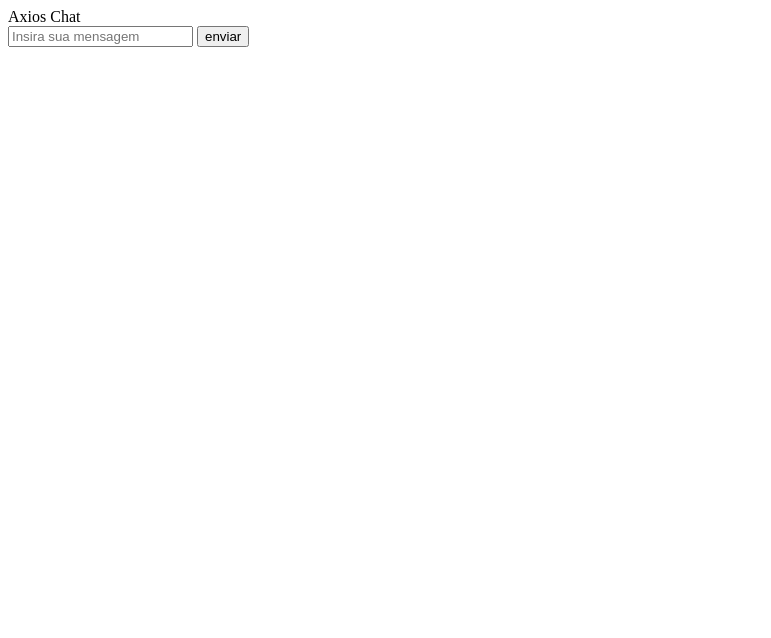
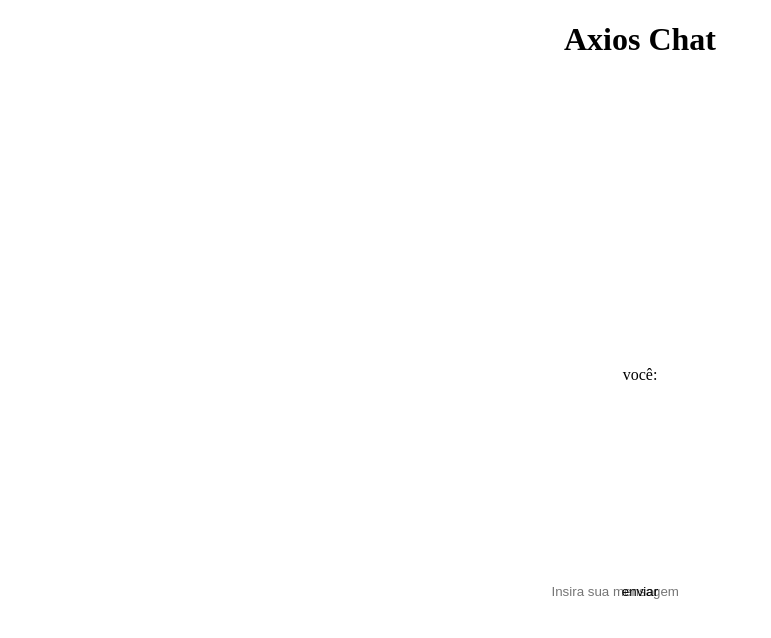
Before and after one commit to Juanf3rnandes/AxiosChat, a website: page public/index.html in a window 1280 px wide. Both pictures are taken after a click on the button "enviar". Shown: the whole page, without its empty margins (0-771 px from the left). Drawn offline with nearby package versions, Linux system fonts and the light colour scheme; no server answers.

Commit message:
funcional version

```diff
--- a/public/SocketFront.js
+++ /dev/null
@@ -1,10 +0,0 @@
-const server = io()
-
-const SendMessage = (ValorMensagem, BotaoEnviar) => {
-    BotaoEnviar.addEventListener("click", function(e) {
-        e.preventDefault()
-        server.emit("SendMessage", (ValorMensagem))
-        console.log(MessageValue)
-    })
-
-}
--- a/public/index.html
+++ b/public/index.html
@@ -7,34 +7,43 @@
     <meta name="viewport" content="width=device-width, initial-scale=1.0">
     <script src="https://cdnjs.cloudflare.com/ajax/libs/socket.io/4.5.4/socket.io.js" integrity="sha512-YeeA/Qxn5hYdkukScTCNNOhTrv1C2RubAGButJ1rmgQwZf/HdRaCGl+JAVkqsqaNRaYNHdheiuKKuPf9mDcqKg==" crossorigin="anonymous" referrerpolicy="no-referrer"></script>
     <script src="https://code.jquery.com/jquery-3.6.3.min.js" integrity="sha256-pvPw+upLPUjgMXY0G+8O0xUf+/Im1MZjXxxgOcBQBXU=" crossorigin="anonymous"></script>
-    <script src="./SocketFront.js"></script>
+    <link rel="stylesheet" href="./style/index.css">
 
     <title>Axios chat</title>
 </head>
 
-<body>
+<header>
+    <h1>Axios Chat</h1>
+</header>
 
-    <head class="titulo_cabecalho">Axios Chat</head>
-    <div class="fieldMessage">
-        <input type="text" name="" id="message" placeholder="Insira sua mensagem">
-        <button type="submit" id="enviar">enviar</button>
+<main class='container'>
+    <div class='fieldMessage'>
 
     </div>
-</body>
+    <input type="text" name="" id="message" placeholder="Insira sua mensagem">
+    <button type="submit" id="enviar">enviar</button>
+
+</main>
 
 <script>
-    //valores do DOM
+    const server = io()
+        //valores do DOM
     const SubmitButton = document.getElementById('enviar')
 
-    function SendMessageFront() {
+
+    function SendMessage() {
         SubmitButton.addEventListener("click", function(e) {
-
             e.preventDefault()
-            const MessageValue = document.getElementById('message').value
-            $("fieldMessage").append(MessageValue)
+            const MessageValue = document.getElementById("message").value
+            $('.fieldMessage').append(`<P> você: ${MessageValue}</P>`)
+            server.emit("SendMessage", (MessageValue))
+            document.getElementById('message').value = ""
+        })
+        server.on("r_SendMessage", (mensagem) => {
+            $('.fieldMessage').append(`<P>  estranho: ${mensagem}</P>`)
         })
     }
-    SendMessageFront(MessageValue)
+    SendMessage()
 </script>
 
 </html>
--- a/public/style/index.css
+++ b/public/style/index.css
@@ -1,5 +1,20 @@
-.titulo_cabecalho {
+.container,
+h1 {
     display: flex;
     justify-content: center;
     align-items: center;
 }
+
+input,
+button {
+    position: absolute;
+    border: none;
+    outline: 0;
+    background-color: transparent;
+    bottom: 25%;
+}
+
+.fieldMessage {
+    position: absolute;
+    bottom: 50%;
+}
--- a/server/index.js
+++ b/server/index.js
@@ -20,4 +20,7 @@
 
 io.on("connection", (socket) => {
     console.log(`${socket.id} se conecou ao servidor`)
+    socket.on("SendMessage", (mensagem) => {
+        socket.broadcast.emit("r_SendMessage", (mensagem))
+    })
 })
```
